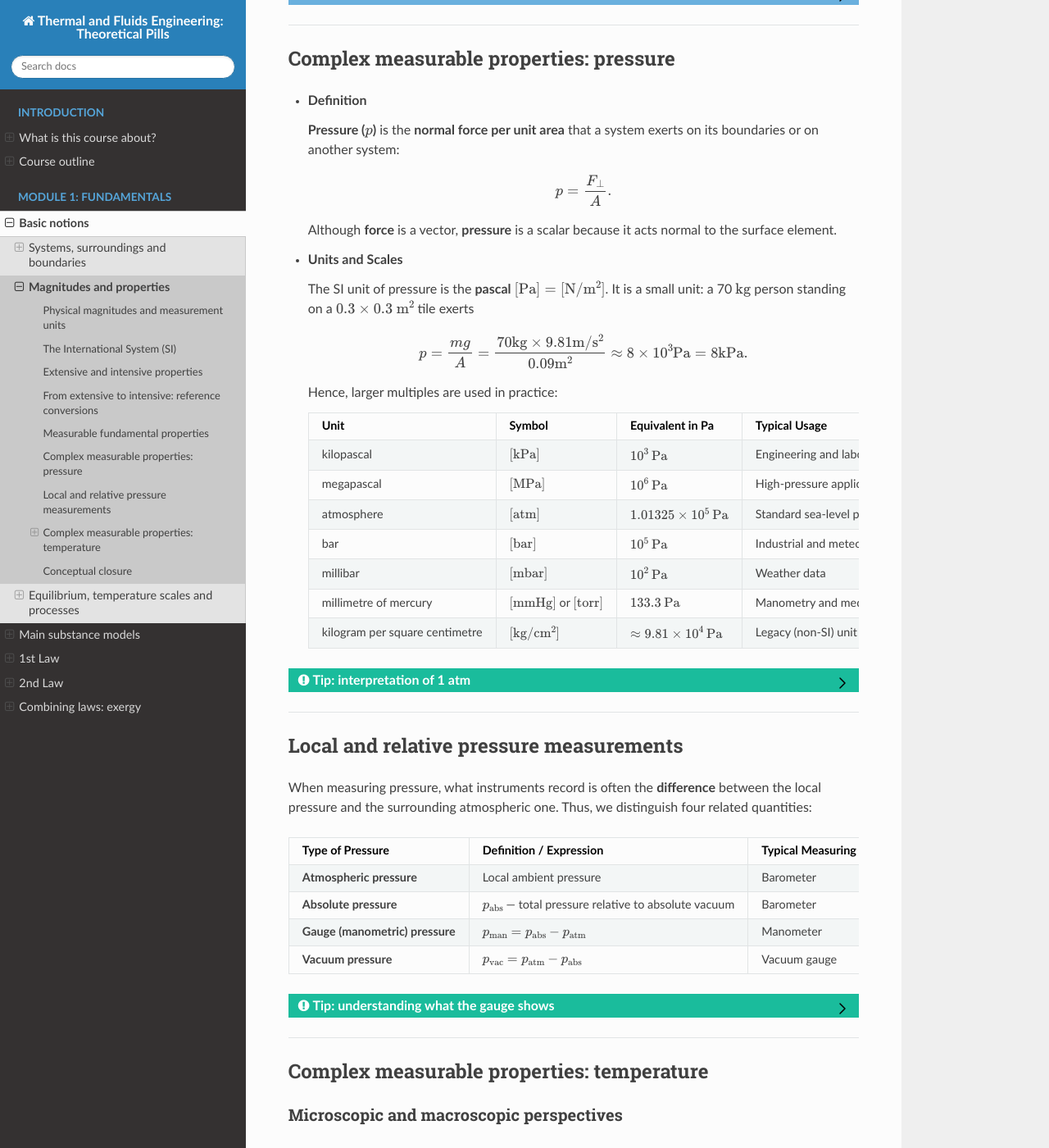
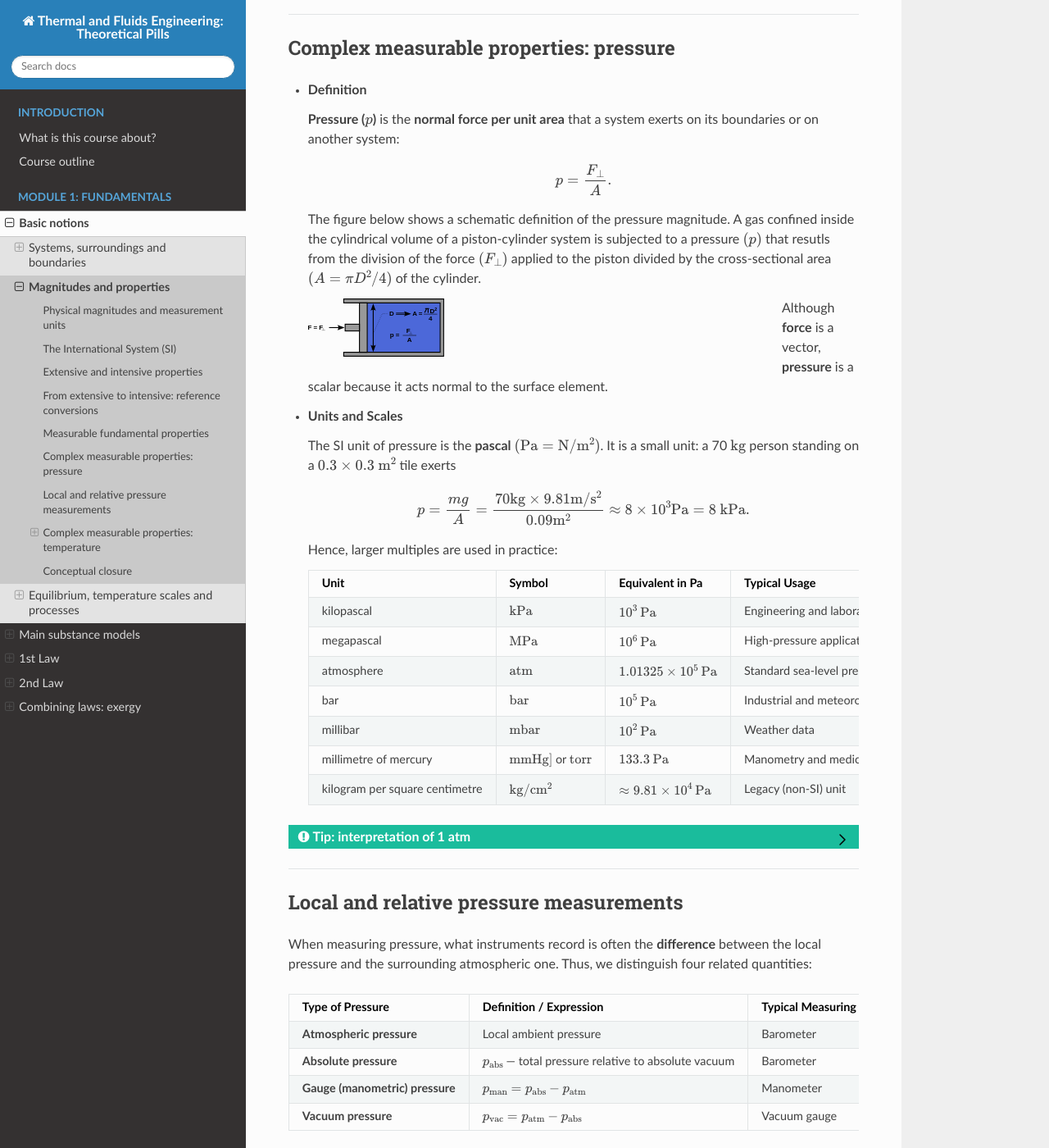
Before and after one commit to azarketa/Thermodynamics-theoretical-pills, a Sphinx documentation site: the page built from source/02_Magnitudes_and_properties.md, in a window 1280 px wide and 1400 px high, scrolled down 2839 px. Shown: the whole window at 82% size. Built offline with Sphinx 7.4.7 and the Read the Docs theme 3.1.0, drawn with Linux system fonts in a browser that asks for light colours; some of the changed text lies outside the part shown.

Commit message:
Files updated

````diff
--- a/source/02_Magnitudes_and_properties.md
+++ b/source/02_Magnitudes_and_properties.md
@@ -33,21 +33,21 @@ In thermodynamics, we commonly employ five of them:
 
 | **Fundamental Magnitude** | **Symbol** | **Unit (SI)** | **Symbol (Unit)** |
 | :------------------------ | :--------: | :-----------: | :---------------: |
-| Length                    |     $L$    |     metre     |    $[\text{m}]$   |
-| Time                      |     $t$    |     second    |    $[\text{s}]$   |
-| Mass                      |     $m$    |    kilogram   |   $[\text{kg}]$   |
-| Temperature               |     $T$    |     Kelvin    |    $[\text{K}]$   |
-| Amount of substance       |     $n$    |      mole     |   $[\text{mol}]$  |
+| Length                    |     $L$    |     metre     |    $\text{m}$   |
+| Time                      |     $t$    |     second    |    $\text{s}$   |
+| Mass                      |     $m$    |    kilogram   |   $\text{kg}$   |
+| Temperature               |     $T$    |     Kelvin    |    $\text{K}$   |
+| Amount of substance       |     $n$    |      mole     |   $\text{mol}$  |
 
 From these fundamental ones, many other **derived magnitudes** can be built:
 
 | **Derived Magnitude** | **Definition** | **SI Unit**              | **Unit Expression**                                  |
 | :-------------------- | :------------- | :----------------------- | :--------------------------------------------------- |
-| Density ($\rho$)      | $\rho = m/V$   | kilogram per cubic metre | $[\text{kg}/\text{m}^{3}]$                           |
-| Force ($F$)           | $F = m{\cdot}a$    | Newton                   | $[\text{N}] = [\text{kg}\cdot\text{m}/\text{s}^{2}]$ |
-| Pressure ($p$)        | $p = F/A$      | Pascal                   | $[\text{Pa}] = [\text{N}/\text{m}^{2}]$              |
-| Energy ($E$)          | —              | Joule                    | $[\text{J}] = [\text{N}\cdot\text{m}]$               |
-| Power ($\dot{W}$)     | —              | Watt                     | $[\text{W}] = [\text{J}/\text{s}]$                   |
+| Density ($\rho$)      | $\rho = m/V$   | kilogram per cubic metre | $\text{kg}/\text{m}^{3}$                           |
+| Force ($F$)           | $F = m{\cdot}a$    | Newton                   | $\text{N} = \text{kg}\cdot\text{m}/\text{s}^{2}$ |
+| Pressure ($p$)        | $p = F/A$      | Pascal                   | $\text{Pa} = text{N}/\text{m}^{2}$              |
+| Energy ($E$)          | —              | Joule                    | $\text{J} = \text{N}\cdot\text{m}$               |
+| Power ($\dot{W}$)     | —              | Watt                     | $\text{W} = \text{J}/\text{s}$                   |
 
 :::{admonition} Tip: dimensional reasoning
 :class: tip, dropdown
@@ -90,10 +90,10 @@ The resulting quantities are densities, specific magnitudes, or molar magnitudes
 
 | **Reference Magnitude**     | **Extensive Magnitude**     | **Resulting Intensive Property** | **Expression**     | **Unit (SI)**               |
 | :-------------------------- | :-------------------------- | :------------------------------- | :----------------- | :-------------------------- |
-| Volume $V$ $[\text{m}^{3}]$ | Mass $m$ $[\text{kg}]$      | Density $\rho$                   | $\rho = m/V$       | $[\text{kg}/\text{m}^{3}]$  |
-| Volume $V$ $[\text{m}^{3}]$ | Energy $E$ $[\text{J}]$     | Energy density $e$               | $e = E/V$          | $[\text{J}/\text{m}^{3}]$   |
-| Mass $m$ $[\text{kg}]$      | Volume $V$ $[\text{m}^{3}]$ | Specific volume $v$              | $v = V/m = 1/\rho$ | $[\text{m}^{3}/\text{kg}]$  |
-| Amount $n$ $[\text{mol}]$   | Volume $V$ $[\text{m}^{3}]$ | Molar volume $v_m$               | $v_m = V/n$        | $[\text{m}^{3}/\text{mol}]$ |
+| Volume $V$ $[\text{m}^{3}]$ | Mass $m$ $[\text{kg}]$      | Density $\rho$                   | $\rho = m/V$       | $\text{kg}/\text{m}^{3}$  |
+| Volume $V$ $[\text{m}^{3}]$ | Energy $E$ $[\text{J}]$     | Energy density $e$               | $e = E/V$          | $\text{J}/\text{m}^{3}$   |
+| Mass $m$ $[\text{kg}]$      | Volume $V$ $[\text{m}^{3}]$ | Specific volume $v$              | $v = V/m = 1/\rho$ | $\text{m}^{3}/\text{kg}$  |
+| Amount $n$ $[\text{mol}]$   | Volume $V$ $[\text{m}^{3}]$ | Molar volume $v_m$               | $v_m = V/n$        | $\text{m}^{3}/\text{mol}$ |
 
 :::{admonition} Tip: normalization by reference quantity
 :class: tip, dropdown
@@ -110,16 +110,16 @@ For example, energy per unit mass (specific energy) or per mole (molar energy) a
 
     For fluids, **volume** is the only geometrical property of interest.
     Shape and surface area are secondary; the total space occupied by the substance is what matters.
-    It is measured in cubic metres $[\text{m}^{3}]$.
+    It is measured in cubic metres $(\text{m}^{3})$.
 
 * **Mass**
 
-    **Mass** measures the amount of matter and is expressed in kilograms $[\text{kg}]$.
+    **Mass** measures the amount of matter and is expressed in kilograms $(\text{kg})$.
     It is a conserved extensive quantity in all non-reactive processes.
 
 * **Amount of Substance**
 
-    The **amount of substance**, measured in moles $[\text{mol}]$, connects macroscopic and molecular descriptions.
+    The **amount of substance**, measured in moles $(\text{mol})$, connects macroscopic and molecular descriptions.
     By definition, one mole of any substance contains the same number of entities (atoms, molecules, ions)
     as there are atoms in $0.012\ \text{kg}$ of carbon-12:
 
@@ -151,28 +151,36 @@ This makes the mole a natural unit for describing proportionality in reactions a
     p = \frac{F_\perp}{A}.
     $$
 
+    The figure below shows a schematic definition of the pressure magnitude. A gas confined inside the cylindrical volume of a piston-cylinder system is subjected to a pressure $(p)$ that resutls from the division of the force $(F_{\perp})$ applied to the piston divided by the cross-sectional area $(A=\pi{}D^{2}/4)$ of the cylinder.
+
+    :::{figure} 1_fundamentals_figs/pressure_definition.svg
+    :name: pressure_definition
+    :width: 30%
+    :align: left
+    :::
+
     Although **force** is a vector, **pressure** is a scalar because it acts normal to the surface element.
 
 * **Units and Scales**
 
-    The SI unit of pressure is the **pascal** $[\text{Pa}] = [\text{N}/\text{m}^{2}]$.
+    The SI unit of pressure is the **pascal** $(\text{Pa} = \text{N}/\text{m}^{2})$.
     It is a small unit: a 70 $\text{kg}$ person standing on a $0.3\times0.3\ \text{m}^{2}$ tile exerts
 
     $$
-    p = \frac{m g}{A} = \frac{70\text{kg}\times9.81\text{m}/\text{s}^{2}}{0.09\text{m}^{2}} \approx 8\times10^{3}\text{Pa} = 8\text{kPa}.
+    p = \frac{m g}{A} = \frac{70\text{kg}\times9.81\text{m}/\text{s}^{2}}{0.09\text{m}^{2}} \approx 8\times10^{3}\text{Pa} = 8 \ \text{kPa}.
     $$
 
     Hence, larger multiples are used in practice:
 
-    | **Unit**                       |    **Symbol**    |          **Equivalent in Pa**          | **Typical Usage**             |
-    | :----------------------------- | :--------------: | :------------------------------------: | :---------------------------- |
-    | kilopascal                     |       $[\text{kPa}]$      |          $10^{3}$ $\text{Pa}$          | Engineering and laboratory    |
-    | megapascal                     |       $[\text{MPa}]$      |          $10^{6}$ $\text{Pa}$          | High-pressure applications    |
-    | atmosphere                     |       $[\text{atm}]$      |    $1.01325\times10^{5}$ $\text{Pa}$   | Standard sea-level pressure   |
-    | bar                            |       $[\text{bar}]$      |          $10^{5}$ $\text{Pa}$          | Industrial and meteorological |
-    | millibar                       |      $[\text{mbar}]$      |          $10^{2}$ $\text{Pa}$          | Weather data                  |
-    | millimetre of mercury          | $[\text{mmHg}]$ or $[\text{torr}]$ |           $133.3$ $\text{Pa}$          | Manometry and medicine        |
-    | kilogram per square centimetre |     $[\text{kg}/\text{cm}^{2}]$     | $\approx 9.81\times10^{4}$ $\text{Pa}$ | Legacy (non-SI) unit          |
+    | **Unit** | **Symbol** | **Equivalent in Pa** | **Typical Usage** |
+    | :-- | :-: | :-: | :- |
+    | kilopascal                     |       $\text{kPa}$      |          $10^{3}$ $\text{Pa}$          | Engineering and laboratory    |
+    | megapascal                     |       $\text{MPa}$      |          $10^{6}$ $\text{Pa}$          | High-pressure applications    |
+    | atmosphere                     |       $\text{atm}$      |    $1.01325\times10^{5}$ $\text{Pa}$   | Standard sea-level pressure   |
+    | bar                            |       $\text{bar}$      |          $10^{5}$ $\text{Pa}$          | Industrial and meteorological |
+    | millibar                       |      $\text{mbar}$      |          $10^{2}$ $\text{Pa}$          | Weather data                  |
+    | millimetre of mercury          | $\text{mmHg}]$ or $\text{torr}$ |           $133.3$ $\text{Pa}$          | Manometry and medicine        |
+    | kilogram per square centimetre |     $\text{kg}/\text{cm}^{2}$     | $\approx 9.81\times10^{4}$ $\text{Pa}$ | Legacy (non-SI) unit          |
 
 :::{admonition} Tip: interpretation of 1 atm
 :class: tip, dropdown
@@ -230,7 +238,7 @@ the final temperature lies between them, depending on heat capacities and masses
 
 Because temperature cannot be measured by simple addition or direct comparison, two requirements are needed:
 
-1. A **measurement unit** — the kelvin $[\text{K}]$ — defined as a fundamental SI magnitude.
+1. A **measurement unit** — the kelvin $\text{K}$ — defined as a fundamental SI magnitude.
 2. A **reference procedure** to compare temperatures, based on equilibrium and reproducible reference points (e.g., triple point of water).
 
 The establishment of such procedures leads directly to the notion of **thermodynamic equilibrium**,
@@ -252,3 +260,8 @@ Thermodynamic temperature scales are founded on equilibrium states, which provid
 * The distinction between extensive and intensive properties defines how system size affects measurable quantities.
 * Pressure and temperature serve as key intensive variables that connect directly to equilibrium and energy exchange.
 * These concepts prepare the ground for the study of equilibrium, temperature scales or processes, as done {ref}`in the next section <sec_equilibrium_temperature_processes>`, where the conditions of balance and transformation between states are formally introduced.
+
+
+```python
+
+```
--- a/source/index.rst
+++ b/source/index.rst
@@ -4,13 +4,14 @@ Thermal and Fluids Engineering: Theoretical Pills
 
 .. toctree::
    :maxdepth: 3
+   :titlesonly:
    :caption: INTRODUCTION
 
    What is this course about? <0001_What_is_this_course_about>
    Course outline <0002_Course_outline>
 
 .. toctree::
-   :maxdepth: 3
+   :maxdepth: 2
    :caption: MODULE 1: FUNDAMENTALS
 
    01_Basic_notions
````
Also changed, not shown: source/1_fundamentals_figs/pressure_definition.svg (added), source/1_fundamentals_figs/system_boundary_types.svg.
